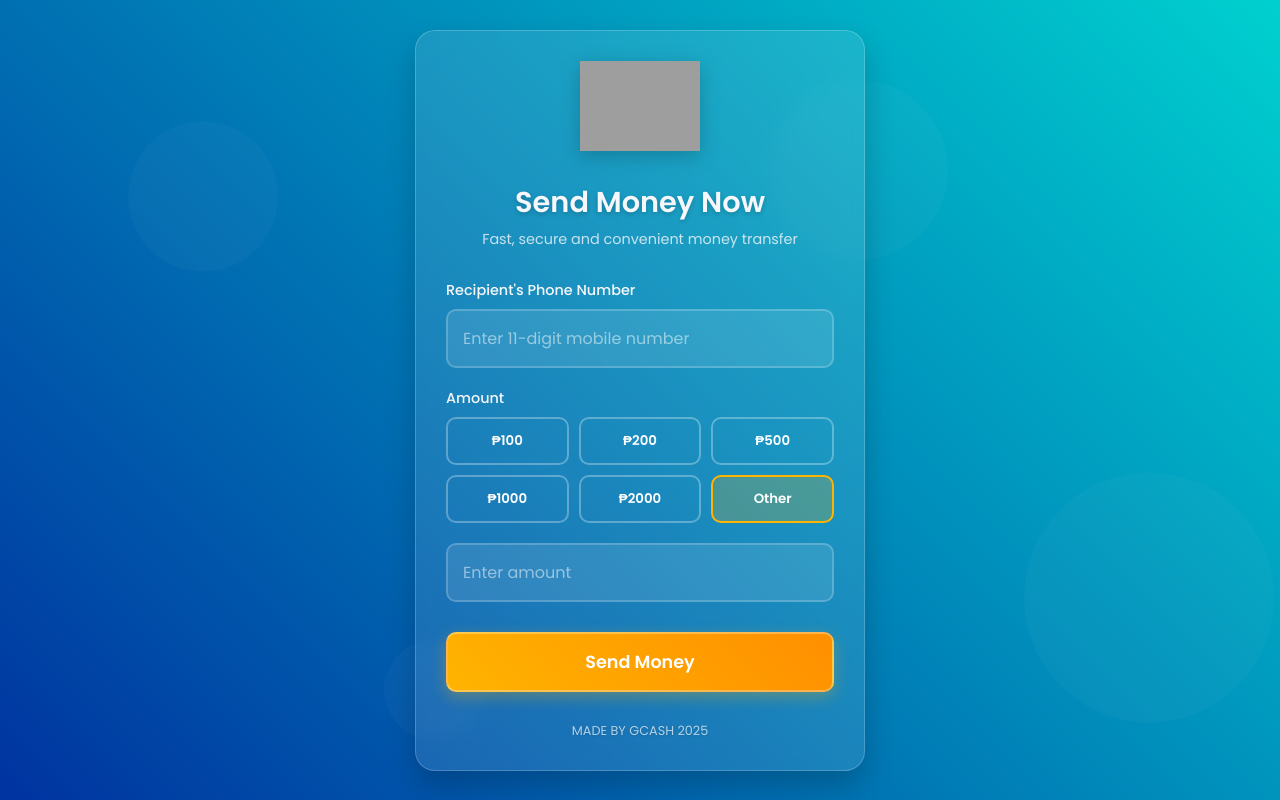
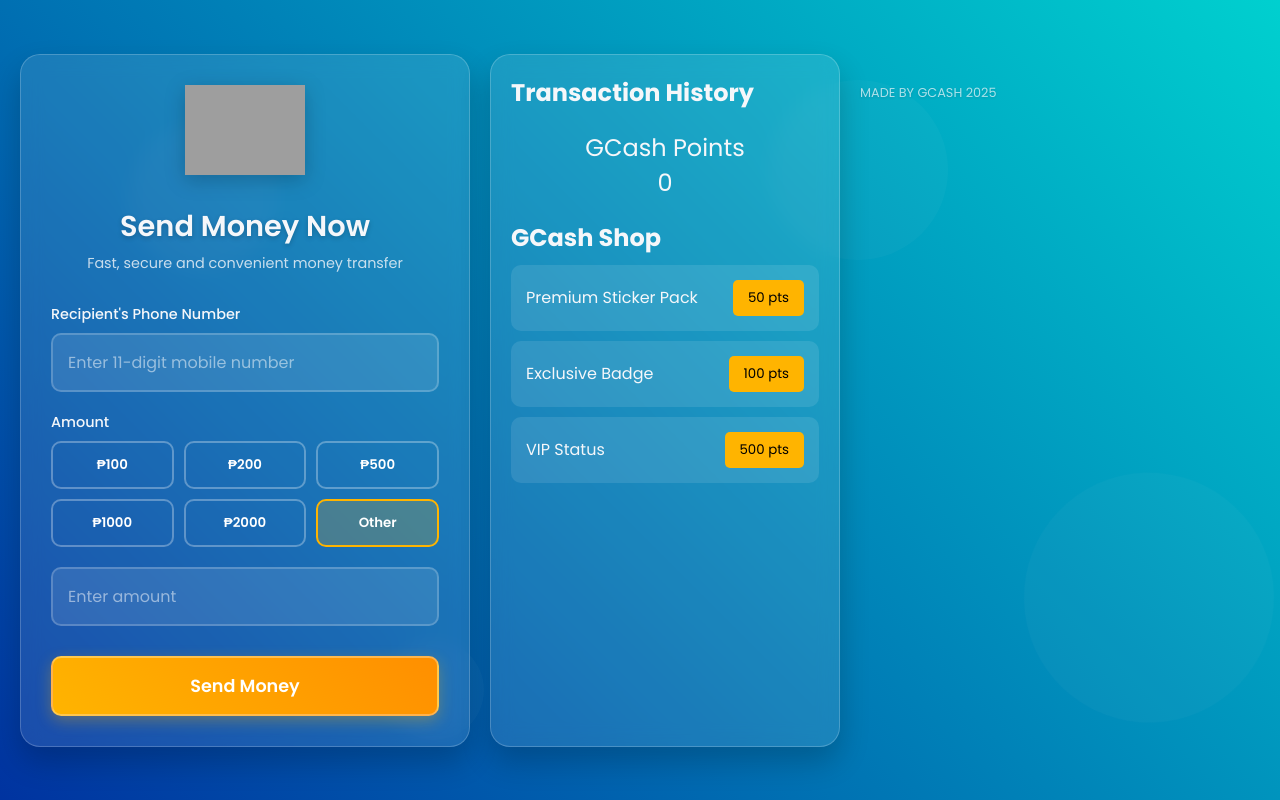
Before and after one commit to Veyor/veyor, a plain HTML site: page index.html in a window 1280 px wide. Shown: the top 800 px of the page. Drawn offline with Linux system fonts and the light colour scheme; grey boxes are pictures that could not be loaded.

Commit message:
Update index.html

```diff
--- a/index.html
+++ b/index.html
@@ -28,9 +28,10 @@
             overflow: hidden;
             position: relative;
             display: flex;
-            justify-content: center;
+            justify-content: space-between;
             align-items: center;
             color: var(--light);
+            padding: 0 20px;
         }
 
         .animated-bg {
@@ -88,9 +89,15 @@
             100% { transform: translateY(0) rotate(360deg); }
         }
 
+        .main-container {
+            display: flex;
+            width: 95%;
+            max-width: 1200px;
+            gap: 20px;
+        }
+
         .container {
-            width: 90%;
-            max-width: 450px;
+            width: 450px;
             background: rgba(255, 255, 255, 0.1);
             backdrop-filter: blur(10px);
             border-radius: 20px;
@@ -223,6 +230,47 @@
             box-shadow: 0 3px 10px rgba(0,0,0,0.2);
         }
 
+        .sidebar {
+            width: 350px;
+            background: rgba(255, 255, 255, 0.1);
+            backdrop-filter: blur(10px);
+            border-radius: 20px;
+            padding: 20px;
+            box-shadow: 0 15px 30px rgba(0, 0, 0, 0.2);
+            border: 1px solid rgba(255, 255, 255, 0.2);
+        }
+
+        .history-item {
+            padding: 10px;
+            border-bottom: 1px solid rgba(255,255,255,0.1);
+            display: flex;
+            justify-content: space-between;
+        }
+
+        .points-display {
+            font-size: 1.5rem;
+            text-align: center;
+            margin: 20px 0;
+        }
+
+        .shop-item {
+            background: rgba(255,255,255,0.1);
+            padding: 15px;
+            border-radius: 10px;
+            margin: 10px 0;
+            display: flex;
+            justify-content: space-between;
+            align-items: center;
+        }
+
+        .buy-btn {
+            background: var(--accent);
+            border: none;
+            padding: 8px 15px;
+            border-radius: 5px;
+            cursor: pointer;
+        }
+
         .footer {
             margin-top: 30px;
             font-size: 0.8rem;
@@ -241,7 +289,8 @@
     </div>
 
     <!-- Main Container -->
-    <div class="container">
+    <div class="main-container">
+        <div class="container">
         <div class="logo-container">
             <img src="https://storage.googleapis.com/workspace-0f70711f-8b4e-4d94-86f1-2a93ccde5887/image/5c713b7d-d9fa-4d48-ae8d-28bf3afc4c72.png" alt="GCash official logo with blue gradient background" class="logo" />
         </div>
@@ -270,6 +319,32 @@
 
             <button type="submit" class="send-btn">Send Money</button>
         </form>
+
+        </div>
+
+        <div class="sidebar">
+            <h2>Transaction History</h2>
+            <div id="historyList"></div>
+
+            <div class="points-display">
+                <div>GCash Points</div>
+                <div id="pointsCounter">0</div>
+            </div>
+
+            <h2>GCash Shop</h2>
+            <div class="shop-item">
+                <span>Premium Sticker Pack</span>
+                <button class="buy-btn" data-cost="50">50 pts</button>
+            </div>
+            <div class="shop-item">
+                <span>Exclusive Badge</span>
+                <button class="buy-btn" data-cost="100">100 pts</button>
+            </div>
+            <div class="shop-item">
+                <span>VIP Status</span>
+                <button class="buy-btn" data-cost="500">500 pts</button>
+            </div>
+        </div>
 
         <div class="footer">
             MADE BY GCASH 2025
@@ -326,10 +401,39 @@
                 }, 3000);
             }, 10);
 
+            // Add to history
+            const historyList = document.getElementById('historyList');
+            const historyItem = document.createElement('div');
+            historyItem.className = 'history-item';
+            historyItem.innerHTML = `
+                <span>Sent ₱${amount}</span>
+                <span>+1 pt</span>
+            `;
+            historyList.prepend(historyItem);
+
+            // Update points
+            const pointsCounter = document.getElementById('pointsCounter');
+            pointsCounter.textContent = parseInt(pointsCounter.textContent) + 1;
+
             // Reset form
             document.getElementById('sendMoneyForm').reset();
             amountBtns.forEach(b => b.classList.remove('active'));
             document.querySelector('.amount-btn.active').classList.add('active');
+
+            // Shop functionality
+            document.querySelectorAll('.buy-btn').forEach(btn => {
+                btn.addEventListener('click', function() {
+                    const cost = parseInt(this.dataset.cost);
+                    const currentPoints = parseInt(pointsCounter.textContent);
+
+                    if(currentPoints >= cost) {
+                        pointsCounter.textContent = currentPoints - cost;
+                        alert('Purchase successful!');
+                    } else {
+                        alert('Not enough points!');
+                    }
+                });
+            });
         });
     </script>
 </body>
```
